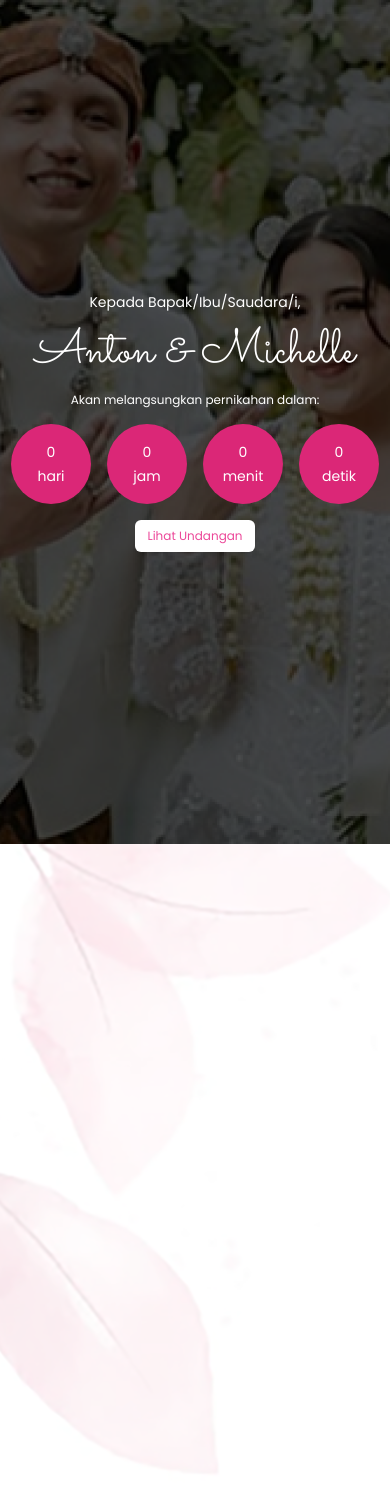
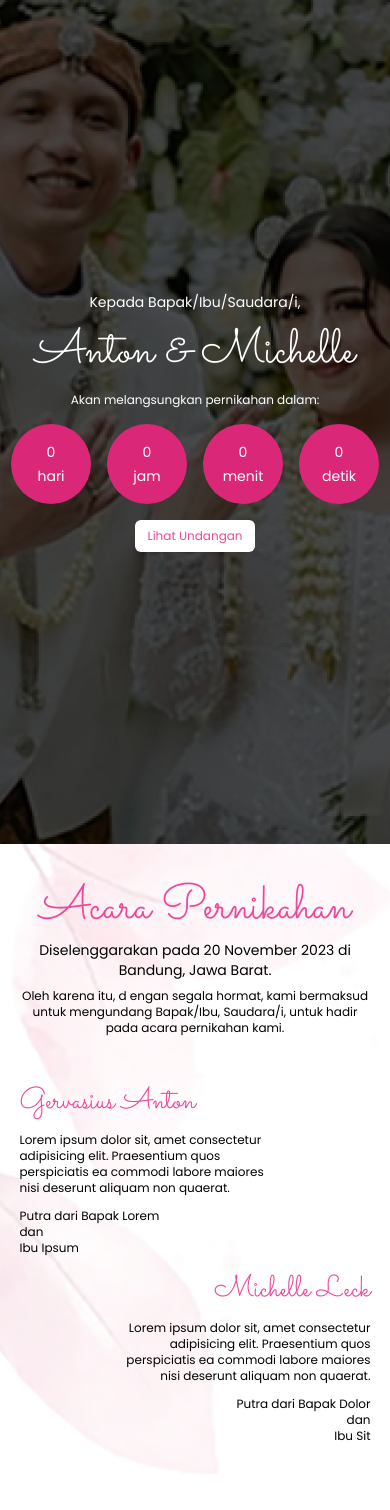
Before and after one commit to rakafebriansy/wedding-wonders-web, a Vue app: page /br/1 in a window 390 px wide. Shown: the top 1510 px of the page. After the commit the page ends 1484 px from the top, so only its background shows below. Built offline with nearby package versions, Linux system fonts and the light colour scheme.

Commit message:
feat: black rose template - brides name (mobile)

```diff
--- a/src/views/templates/BlackRose.vue
+++ b/src/views/templates/BlackRose.vue
@@ -28,8 +28,36 @@
                 <SmoothButton btnType="link" :shadow="true">Lihat Undangan</SmoothButton>
             </div>
         </section>
-        <section class="bg-[url('/src/assets/images/BgBlackRose.png')] w-full min-h-screen">
-            <!-- <img src="../../assets/images/BgBlackRose.png" alt=""> -->
+        <section class="bg-[url('/src/assets/images/BgBlackRose.png')] w-full flex flex-col items-center py-10 gap-12">
+            <div class="w-[90%] flex flex-col items-center text-center gap-2 ">
+                <h1 class="text-5xl font-sacramentoRegular text-pink-500">Acara Pernikahan</h1>
+                <p class="text-sm">Diselenggarakan pada 20 November 2023 di Bandung, Jawa Barat.</p>
+                <p class="text-xs">Oleh karena itu, d engan segala hormat, kami bermaksud untuk mengundang Bapak/Ibu, Saudara/i, untuk hadir pada acara pernikahan kami. </p>
+            </div>
+            <div class="flex flex-col gap-4 items-center w-[90%] text-xs">
+                <div class="w-full flex-col flex items-start">
+                    <div class="w-[70%] gap-3 flex flex-col">
+                        <h4 class="font-sacramentoRegular text-pink-500 text-3xl">Gervasius Anton</h4>
+                        <p>Lorem ipsum dolor sit, amet consectetur adipisicing elit. Praesentium quos perspiciatis ea commodi labore maiores nisi deserunt aliquam non quaerat.</p>
+                        <p class="flex flex-col items-start">
+                            <span>Putra dari Bapak Lorem</span>
+                            <span>dan</span>
+                            <span>Ibu Ipsum</span>
+                        </p>
+                    </div>
+                </div>
+                <div class="w-full flex-col flex items-end text-end">
+                    <div class="w-[70%] gap-3 flex flex-col">
+                        <h4 class="font-sacramentoRegular text-pink-500 text-3xl">Michelle Leck</h4>
+                        <p>Lorem ipsum dolor sit, amet consectetur adipisicing elit. Praesentium quos perspiciatis ea commodi labore maiores nisi deserunt aliquam non quaerat.</p>
+                        <p class="flex flex-col items-end">
+                            <span>Putra dari Bapak Dolor</span>
+                            <span>dan</span>
+                            <span>Ibu Sit</span>
+                        </p>
+                    </div>
+                </div>
+            </div>
         </section>
     </div>
 </template>
```
